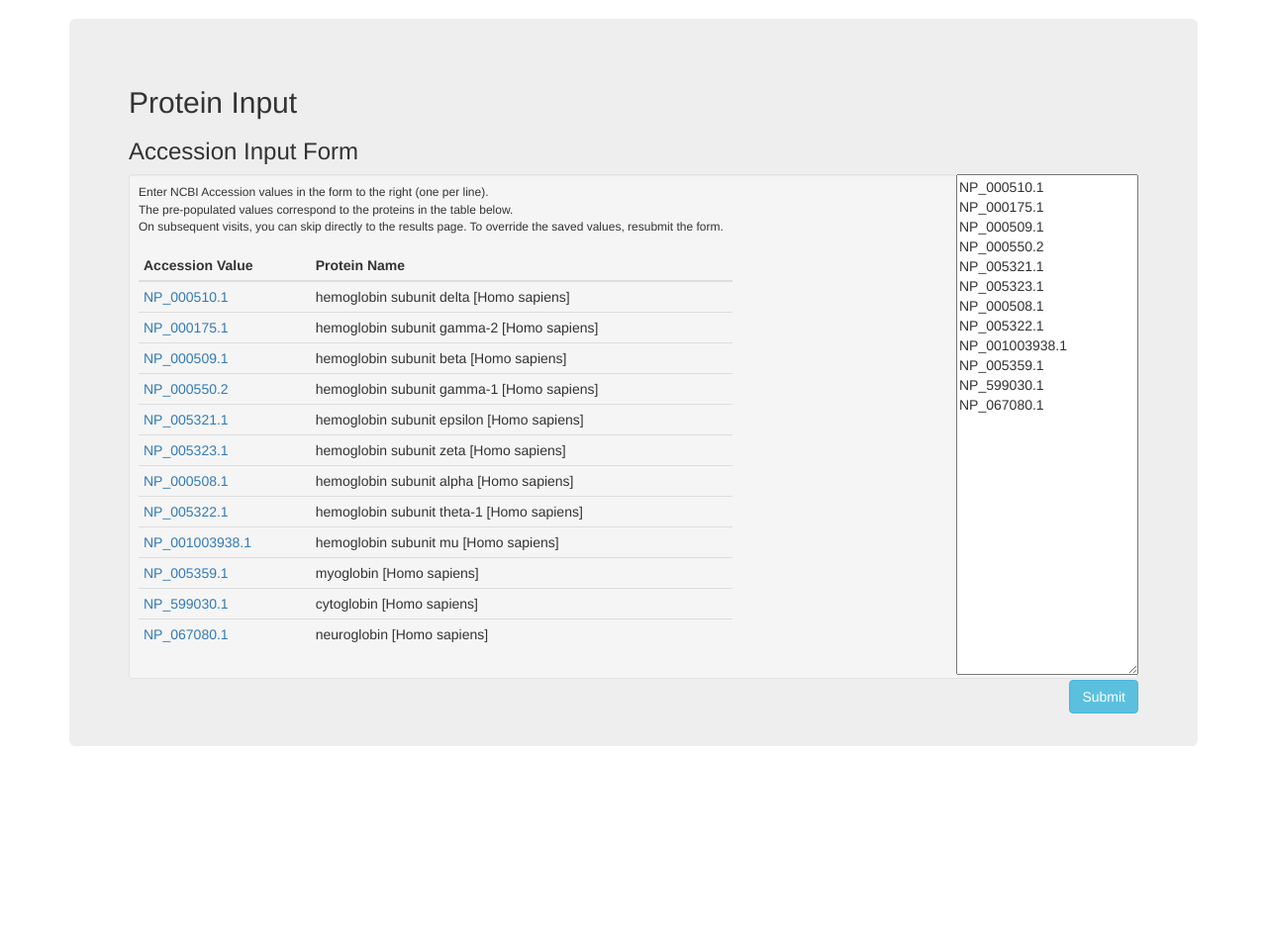
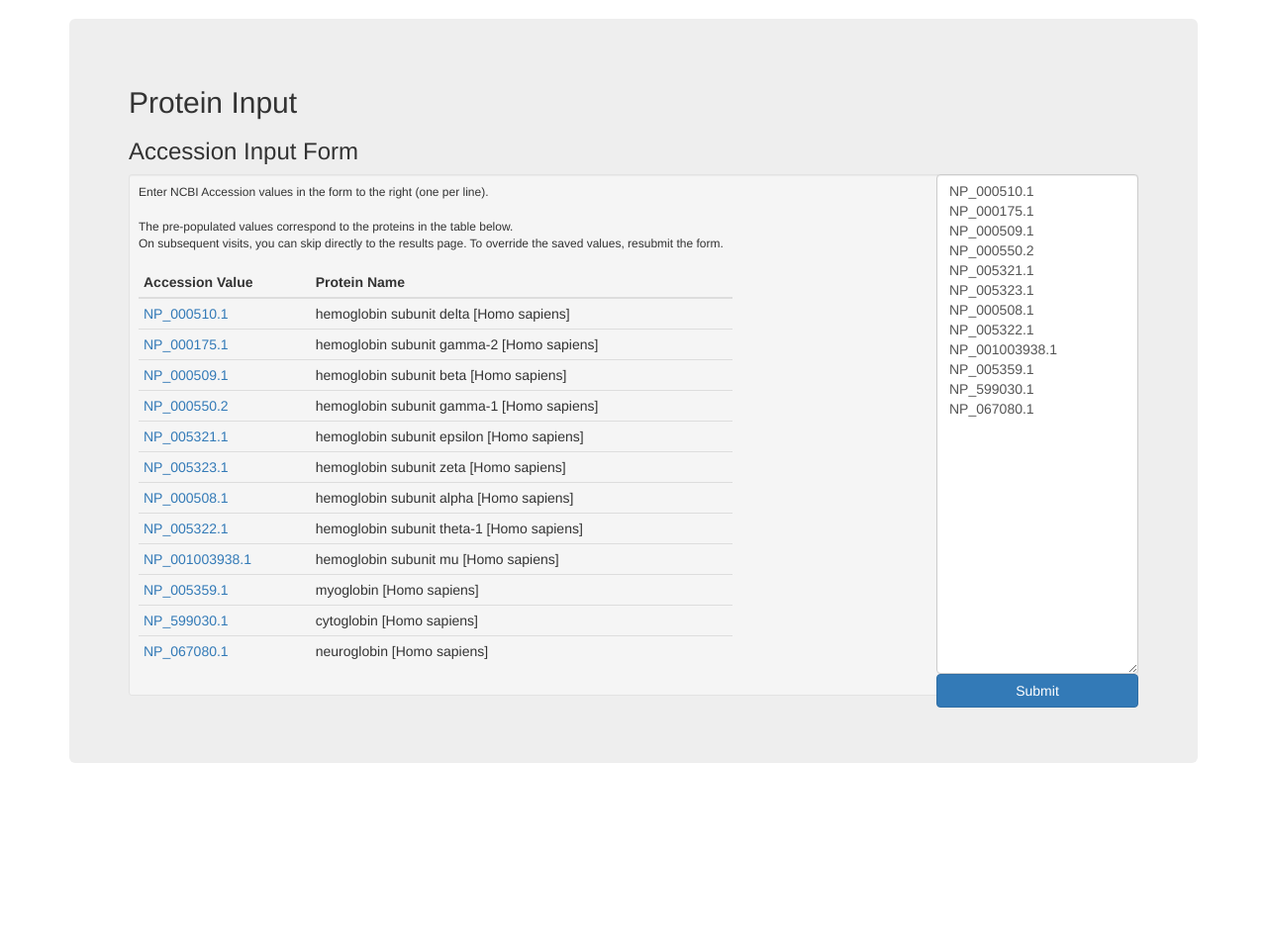
Before and after one commit to scottfones/bisc484, a Flask app: page /proteinInput in a window 1280 px wide. Shown: the part 51-1012 px from the top of the page at 99% size. Run offline with Flask 2, Linux system fonts and the light colour scheme; some libraries are stand-ins or nearby versions.

Commit message:
Modified text field height, and changed to wide submit button

```diff
--- a/bioApp/app/templates/proteinInput.html
+++ b/bioApp/app/templates/proteinInput.html
@@ -9,9 +9,9 @@
     <form action="" method="post" name="AccessionVals">
     {{ form.hidden_tag() }}
 
-    {{ form.accessionInput( rows="25" ) }}
+    {{ form.accessionInput( class="form-control", style="height:505px;" ) }}
 
-    <p class="text-right"><input class="btn btn-info" type="submit" value="Submit"></p>
+    <input class="btn btn-primary btn-block" type="submit" value="Submit">
 
     </form>
     </div>
@@ -19,7 +19,7 @@
     <div class="well well-sm">
         <p>
         Enter NCBI Accession values in the form to the right (one per line).
-        <br>
+	<br><br>
 	The pre-populated values correspond to the proteins in the table below.
 	<br>
 	On subsequent visits, you can skip directly to the results page. To override the saved values, resubmit the form.
```
